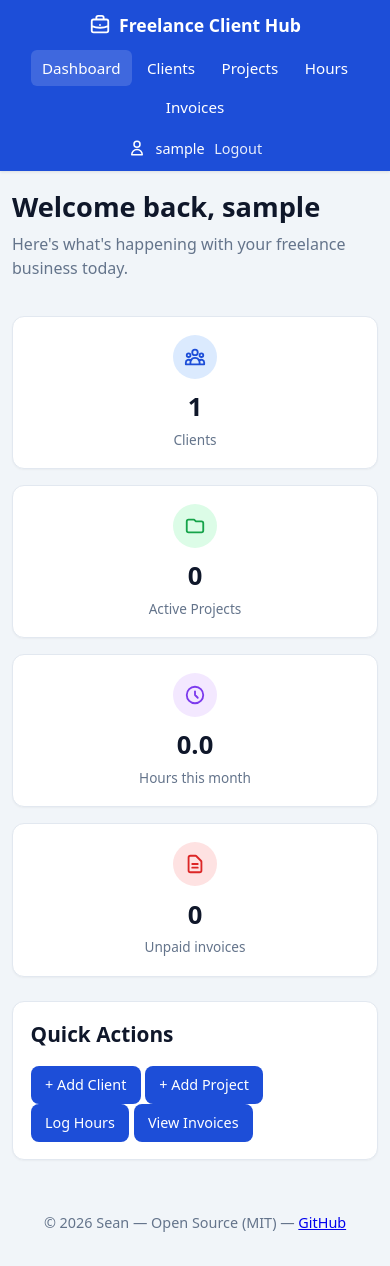
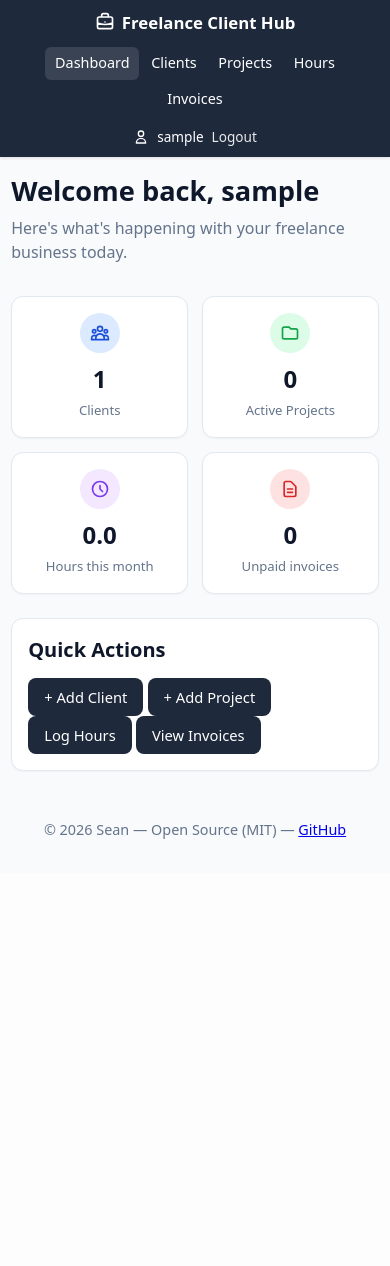
Before and after one commit to exotic-SeanTHECoder/freelance-client-hub, a PHP site: page / in a window 390 px wide. After the commit the page ends 839 px from the top, so only its background shows below. Run offline with PHP 8.4, Linux system fonts and the light colour scheme; the visitor is signed in with stand-in values (Sample User, id 1); data that the repository does not hold is empty; some libraries are stand-ins or nearby versions.

Commit message:
Change primary color from blue to slate/dark and improve mobile nav

```diff
--- a/assets/css/style.css
+++ b/assets/css/style.css
@@ -1,16 +1,16 @@
-/* Freelance Client Hub - Modern clean styles */
+/* Freelance Client Hub - Clean dark-slate theme */
 :root {
-    --primary: #1d4ed8;
-    --primary-dark: #1e40af;
-    --primary-light: #dbeafe;
-    --bg: #f1f5f9;
+    --primary: #1e293b;
+    --primary-dark: #0f172a;
+    --primary-light: #e2e8f0;
+    --accent: #3b82f6;
+    --bg: #f8fafc;
     --card: #ffffff;
     --text: #0f172a;
     --muted: #64748b;
     --border: #e2e8f0;
     --success: #16a34a;
     --danger: #dc2626;
-    --warning: #ea580c;
 }
 
 * { box-sizing: border-box; margin: 0; padding: 0; }
@@ -26,60 +26,61 @@ body {
 .topbar {
     background: var(--primary);
     color: white;
-    padding: 0.75rem 1.25rem;
+    padding: 0.65rem 1rem;
     display: flex;
     justify-content: space-between;
     align-items: center;
     flex-wrap: wrap;
-    gap: 0.75rem;
-    box-shadow: 0 1px 3px rgba(0,0,0,0.1);
+    gap: 0.5rem;
+    box-shadow: 0 1px 3px rgba(0,0,0,0.12);
 }
 
 .topbar .brand {
     font-weight: 700;
-    font-size: 1.1rem;
+    font-size: 1.05rem;
     display: flex;
     align-items: center;
-    gap: 0.5rem;
+    gap: 0.45rem;
 }
 
 .topbar .brand svg {
-    width: 22px;
-    height: 22px;
+    width: 20px;
+    height: 20px;
     flex-shrink: 0;
 }
 
 .topbar nav {
     display: flex;
     flex-wrap: wrap;
-    gap: 0.25rem;
+    gap: 0.15rem;
+    justify-content: center;
 }
 
 .topbar nav a {
     color: white;
     text-decoration: none;
     font-weight: 500;
-    padding: 0.4rem 0.7rem;
+    padding: 0.35rem 0.6rem;
     border-radius: 6px;
     transition: background 0.15s;
-    font-size: 0.95rem;
+    font-size: 0.9rem;
 }
 
 .topbar nav a:hover,
 .topbar nav a.active {
-    background: rgba(255,255,255,0.15);
+    background: rgba(255,255,255,0.12);
 }
 
 .topbar .user {
-    font-size: 0.9rem;
+    font-size: 0.85rem;
     display: flex;
     align-items: center;
-    gap: 0.6rem;
+    gap: 0.5rem;
 }
 
 .topbar .user svg {
-    width: 18px;
-    height: 18px;
+    width: 16px;
+    height: 16px;
 }
 
 .topbar .user a {
@@ -90,32 +91,32 @@ body {
 
 .container {
     max-width: 1200px;
-    margin: 1.5rem auto;
-    padding: 0 1rem;
+    margin: 1.25rem auto;
+    padding: 0 0.9rem;
 }
 
 .card {
     background: var(--card);
     border: 1px solid var(--border);
     border-radius: 12px;
-    padding: 1.5rem;
-    margin-bottom: 1.25rem;
+    padding: 1.25rem;
+    margin-bottom: 1rem;
     box-shadow: 0 1px 2px rgba(0,0,0,0.04);
 }
 
 .card h2 {
-    margin-bottom: 1rem;
-    font-size: 1.3rem;
+    margin-bottom: 0.85rem;
+    font-size: 1.25rem;
 }
 
 .btn {
     display: inline-block;
     background: var(--primary);
     color: white;
-    padding: 0.55rem 1.1rem;
+    padding: 0.5rem 1rem;
     border-radius: 8px;
     text-decoration: none;
-    font-size: 0.95rem;
+    font-size: 0.92rem;
     font-weight: 500;
     border: none;
     cursor: pointer;
@@ -191,63 +192,63 @@ textarea { min-height: 90px; resize: vertical; }
 .success {
     background: #dcfce7;
     color: #166534;
-    padding: 0.85rem;
+    padding: 0.75rem;
     border-radius: 8px;
     margin-bottom: 1rem;
 }
 
 .grid {
     display: grid;
-    grid-template-columns: repeat(auto-fit, minmax(160px, 1fr));
-    gap: 1rem;
+    grid-template-columns: repeat(auto-fit, minmax(140px, 1fr));
+    gap: 0.85rem;
 }
 
 .stat {
     background: white;
     border: 1px solid var(--border);
     border-radius: 12px;
-    padding: 1.1rem;
+    padding: 1rem;
     text-align: center;
     box-shadow: 0 1px 2px rgba(0,0,0,0.04);
 }
 
 .stat .icon {
-    width: 44px;
-    height: 44px;
+    width: 40px;
+    height: 40px;
     border-radius: 50%;
     display: flex;
     align-items: center;
     justify-content: center;
-    margin: 0 auto 0.6rem;
+    margin: 0 auto 0.5rem;
 }
 
 .stat .icon svg {
-    width: 22px;
-    height: 22px;
+    width: 20px;
+    height: 20px;
 }
 
 .stat strong {
     display: block;
-    font-size: 1.6rem;
+    font-size: 1.5rem;
     font-weight: 700;
     color: var(--text);
 }
 
 .stat span {
     color: var(--muted);
-    font-size: 0.85rem;
+    font-size: 0.82rem;
 }
 
 .actions a, .actions button {
-    margin-right: 0.35rem;
-    margin-bottom: 0.25rem;
+    margin-right: 0.3rem;
+    margin-bottom: 0.2rem;
 }
 
 footer {
     text-align: center;
-    padding: 1.5rem;
+    padding: 1.25rem;
     color: var(--muted);
-    font-size: 0.85rem;
+    font-size: 0.82rem;
 }
 
 /* Mobile */
@@ -255,25 +256,27 @@ footer {
     .topbar {
         flex-direction: column;
         align-items: stretch;
-        padding: 0.75rem 1rem;
+        text-align: center;
+        padding: 0.6rem 0.75rem;
     }
     .topbar .brand {
         justify-content: center;
     }
     .topbar nav {
         justify-content: center;
+        margin: 0.25rem 0;
     }
     .topbar .user {
         justify-content: center;
     }
-    .container { margin: 1rem auto; padding: 0 0.75rem; }
-    .card { padding: 1.1rem; }
+    .container { margin: 0.9rem auto; padding: 0 0.7rem; }
+    .card { padding: 1rem; }
     .grid { grid-template-columns: 1fr 1fr; }
-    table { font-size: 0.85rem; }
-    th, td { padding: 0.55rem 0.4rem; }
-    .btn { padding: 0.5rem 0.9rem; font-size: 0.9rem; }
+    table { font-size: 0.82rem; }
+    th, td { padding: 0.5rem 0.35rem; }
 }
 
-@media (max-width: 400px) {
+@media (max-width: 380px) {
     .grid { grid-template-columns: 1fr; }
+    .topbar nav a { padding: 0.3rem 0.45rem; font-size: 0.82rem; }
 }
```
Also changed, not shown: other parts of assets/css/style.css (+12 -12 lines).
